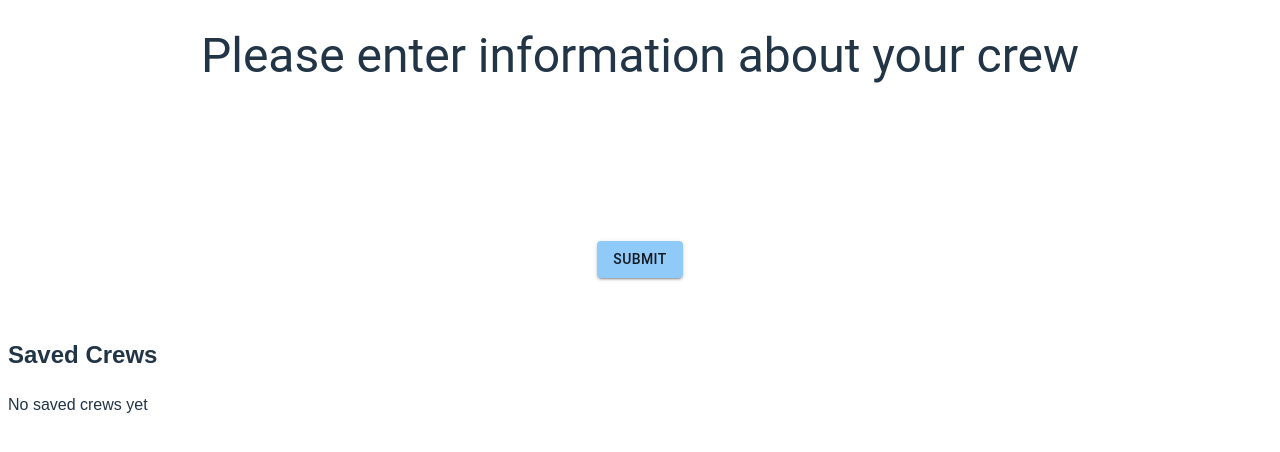
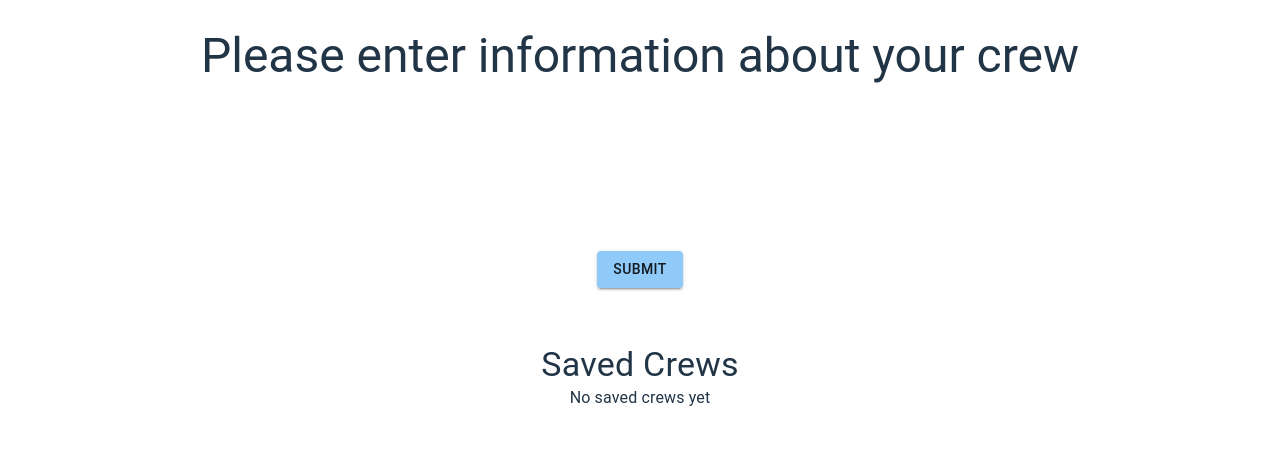
Before and after one commit to ToddMS/crew-image-generator, a React (Vite) app: page / in a window 1280 px wide. Shown: the top 452 px of the page. Built offline with nearby package versions, Linux system fonts and the light colour scheme.

Commit message:
updating remaing components to material icons

```diff
--- a/src/components/SavedCrewItem.tsx
+++ b/src/components/SavedCrewItem.tsx
@@ -2,7 +2,7 @@ import { useState } from "react";
 import { SavedCrew } from "../types";
 import { getSeatLabel } from "../services/BoatService";
 import EditCrewForm from "./forms/EditCrewForm";
-import "../styles/SavedCrewItem.css";
+import { Typography, Box, Paper, Stack, Button } from "@mui/material";
 
 interface SavedCrewItemProps {
   crew: SavedCrew;
@@ -35,24 +35,25 @@ const SavedCrewItem = ({
   };
 
   return (
-    <div className={`crew-item ${isExpanded ? "expanded" : ""}`} onClick={handleToggleExpansion}>
-      <div className="crew-summary">
-        <h3>{crew.clubName}</h3>
-        <h3>{crew.raceName}</h3>
-        <h3>{crew.name} - {crew.boatType.value}</h3> {/* ✅ Uses latest crew name from props */}
-      </div>
-
-      <div>
-        <button
+    <Paper elevation={3} sx={{ padding: 2 }} onClick={handleToggleExpansion}>
+      <Box display="flex" justifyContent="space-between" alignItems="center">
+        <Stack>
+          <Typography variant="h6">{crew.clubName}</Typography>
+          <Typography variant="subtitle1">{crew.raceName}</Typography>
+          <Typography variant="subtitle1">{crew.name} - {crew.boatType.value}</Typography>
+        </Stack>
+        <Button
+          variant="contained"
+          color="error"
           onClick={(e) => { e.stopPropagation(); onDelete(crew.id); }}
           disabled={currentlyEditing === crew.id}
         >
           Delete
-        </button>
-      </div>
+        </Button>
+      </Box>
 
       {isExpanded && (
-        <div className="crew-details" onClick={(e) => e.stopPropagation()}>
+        <Box mt={2} onClick={(e) => e.stopPropagation()}>
           {currentlyEditing === crew.id ? (
             <EditCrewForm
               crew={crew}
@@ -62,20 +63,20 @@ const SavedCrewItem = ({
             />
           ) : (
             <>
-              <h4>Crew Members:</h4>
+              <Typography variant="subtitle2">Crew Members:</Typography>
               {crew.crewNames.map((name, index) => (
-                <p key={index}>
+                <Typography key={index}>
                   <strong>{getSeatLabel(crew.boatType.value, index, crew.crewNames.length)}:</strong> {name}
-                </p>
+                </Typography>
               ))}
-              <button onClick={(e) => { e.stopPropagation(); onEdit(crew.id); }}>
+              <Button variant="contained" color="primary" onClick={(e) => { e.stopPropagation(); onEdit(crew.id); }}>
                 Edit Crew
-              </button>
+              </Button>
             </>
           )}
-        </div>
+        </Box>
       )}
-    </div>
+    </Paper>
   );
 };
 
--- a/src/components/SavedCrewsList.tsx
+++ b/src/components/SavedCrewsList.tsx
@@ -1,5 +1,7 @@
-import { SavedCrew } from "../types/index";
+import { SavedCrew } from "../types";
 import SavedCrewItem from "./SavedCrewItem";
+import { Typography, Box, Stack } from "@mui/material";
+import "../styles/SavedCrewList.css";
 
 interface SavedCrewsListProps {
   crews: SavedCrew[];
@@ -19,12 +21,13 @@ const SavedCrewsList = ({
   onUpdateCrewName
 }: SavedCrewsListProps) => {
   return (
-    <div>
-      <h2>Saved Crews</h2>
+    <Box className="saved-crews-container">
+  <Box className="saved-crews-box">
+    <Typography variant="h4" className="saved-crews-title">Saved Crews</Typography>
     {crews.length === 0 ? (
-        <p>No saved crews yet</p>
+      <Typography variant="body1">No saved crews yet</Typography>
     ) : (
-        <div>
+      <Stack className="saved-crews-stack">
         {crews.map((crew) => (
           <SavedCrewItem
             key={crew.id}
@@ -36,9 +39,10 @@ const SavedCrewsList = ({
             onUpdateCrewName={onUpdateCrewName}
           />
         ))}
-        </div>
+      </Stack>
     )}
-    </div>
+  </Box>
+</Box>
   );
 };
 
--- a/src/components/forms/EditCrewForm.tsx
+++ b/src/components/forms/EditCrewForm.tsx
@@ -2,7 +2,7 @@ import { useState, useEffect, FormEvent } from "react";
 import { SavedCrew } from "../../types/index";
 import { getSeatLabel } from "../../services/BoatService";
 import ErrorPopup from "../errors/ErrorPopup";
-import "../../styles/forms/EditCrewForm.css";
+import { Typography, Box, Stack, TextField, Button, Paper } from "@mui/material";
 
 interface EditCrewFormProps {
   crew: SavedCrew;
@@ -37,31 +37,34 @@ const EditCrewForm = ({ crew, onUpdateNames, onCancel }: EditCrewFormProps) => {
   };
 
   return (
-    <form onSubmit={handleFormSubmit} className="edit-crew-form">
-      <h3>Edit Crew</h3>
-      <h4>Crew Members:</h4>
+    <Paper elevation={3} sx={{ padding: 3 }}>
+      <form onSubmit={handleFormSubmit}>
+        <Typography variant="h5" gutterBottom>Edit Crew</Typography>
+        <Typography variant="h6">Crew Members:</Typography>
+        <Stack spacing={2}>
           {crewMembers.map((name, index) => (
-        <div key={index}>
-          <label>{getSeatLabel(crew.boatType.value, index, crewMembers.length)}</label>
-          <input
-            type="text"
+            <TextField
+              key={index}
+              label={getSeatLabel(crew.boatType.value, index, crewMembers.length)}
               value={name}
               onChange={(e) => {
                 const updatedNames = [...crewMembers];
                 updatedNames[index] = e.target.value;
                 setCrewMembers(updatedNames);
               }}
-            className={showErrors && !name.trim() ? "error-flash" : ""}
+              error={showErrors && !name.trim()}
+              helperText={showErrors && !name.trim() ? "This field is required" : ""}
+              fullWidth
             />
-        </div>
           ))}
-
-      <div className="button-container">
-        <button type="submit" className="rounded-button">Save</button>
-        <button type="button" className="cancel-button" onClick={onCancel}>Cancel</button>
+        </Stack>
+        <Box mt={2} display="flex" gap={2}>
+          <Button type="submit" variant="contained" color="primary">Save</Button>
+          <Button variant="outlined" color="secondary" onClick={onCancel}>Cancel</Button>
+        </Box>
         <ErrorPopup message="Please fill in all fields before saving." visible={showErrorPopup} onClose={() => setShowErrorPopup(false)} />
-      </div>
       </form>
+    </Paper>
   );
 };
 
--- a/src/styles/SavedCrewList.css
+++ b/src/styles/SavedCrewList.css
@@ -1,3 +1,23 @@
-.overflow {
-    overflow-y: scroll;
-}
+.saved-crews-container {
+    display: flex;
+    justify-content: center;
+    align-items: center;
+  }
+
+  .saved-crews-box {
+    max-width: 600px;
+    width: 100%;
+    padding: 16px;
+    text-align: center;
+  }
+
+  .saved-crews-title {
+    margin-bottom: 16px;
+  }
+
+  .saved-crews-stack {
+    display: flex;
+    flex-direction: column;
+    align-items: center;
+    gap: 16px;
+  }
```
Lines whose indentation alone changed are shown as unchanged.
